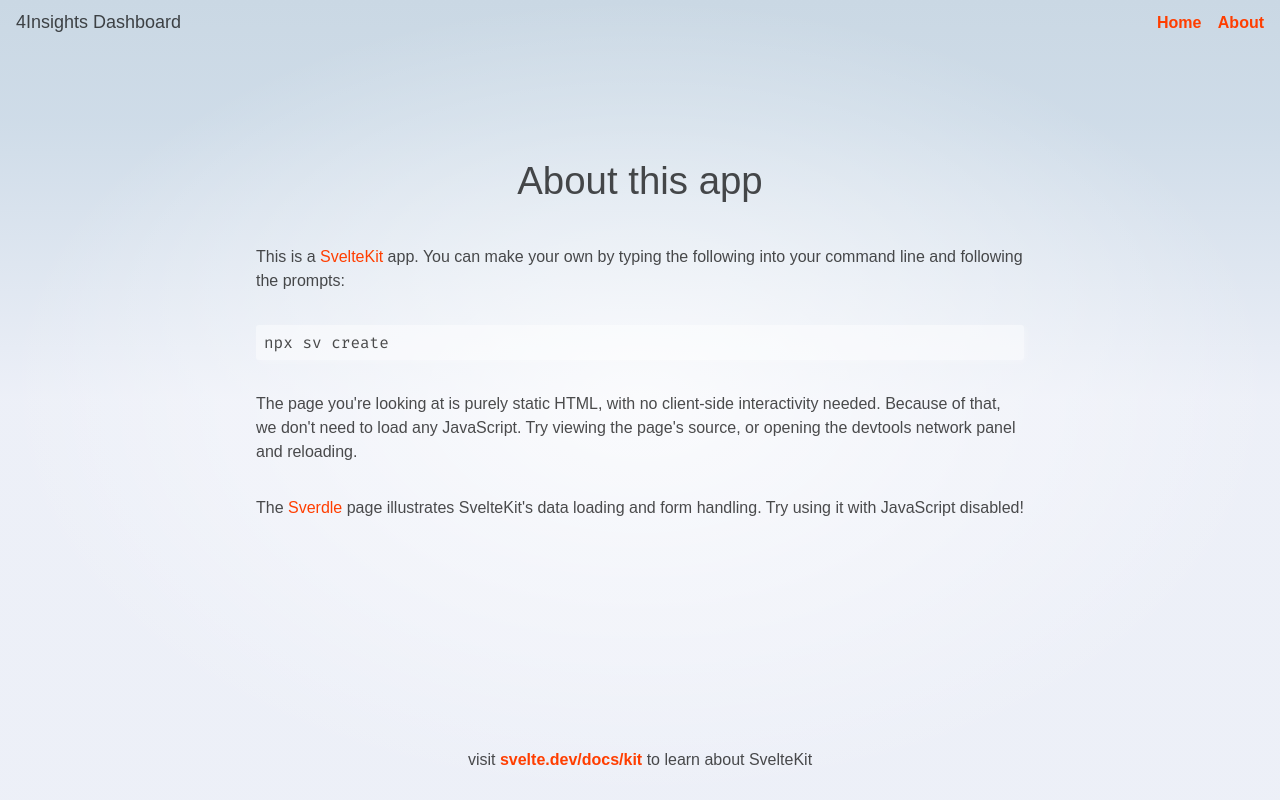
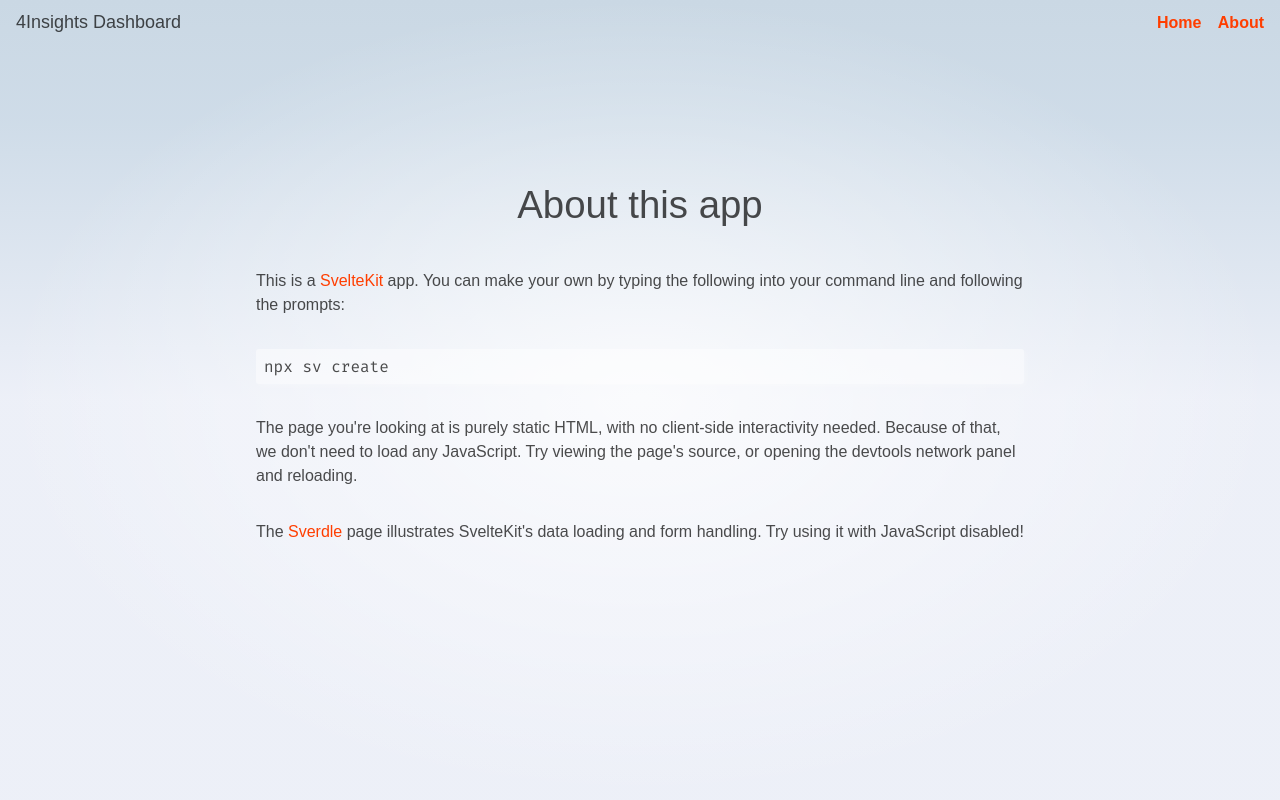
Before and after one commit to MalindiFrank/4Insights, a SvelteKit app in the folder dashboard/frontend/: page /about in a window 1280 px wide. Built offline with nearby package versions, Linux system fonts and the light colour scheme.

Commit message:
style(layout): remove example footer from layout

```diff
--- a/dashboard/frontend/src/routes/+layout.svelte
+++ b/dashboard/frontend/src/routes/+layout.svelte
@@ -12,11 +12,6 @@
 		{@render children()}
 	</main>
 
-	<footer>
-		<p>
-			visit <a href="https://svelte.dev/docs/kit">svelte.dev/docs/kit</a> to learn about SvelteKit
-		</p>
-	</footer>
 </div>
 
 <style>
@@ -37,21 +32,4 @@
 		box-sizing: border-box;
 	}
 
-	footer {
-		display: flex;
-		flex-direction: column;
-		justify-content: center;
-		align-items: center;
-		padding: 12px;
-	}
-
-	footer a {
-		font-weight: bold;
-	}
-
-	@media (min-width: 480px) {
-		footer {
-			padding: 12px 0;
-		}
-	}
 </style>
```
